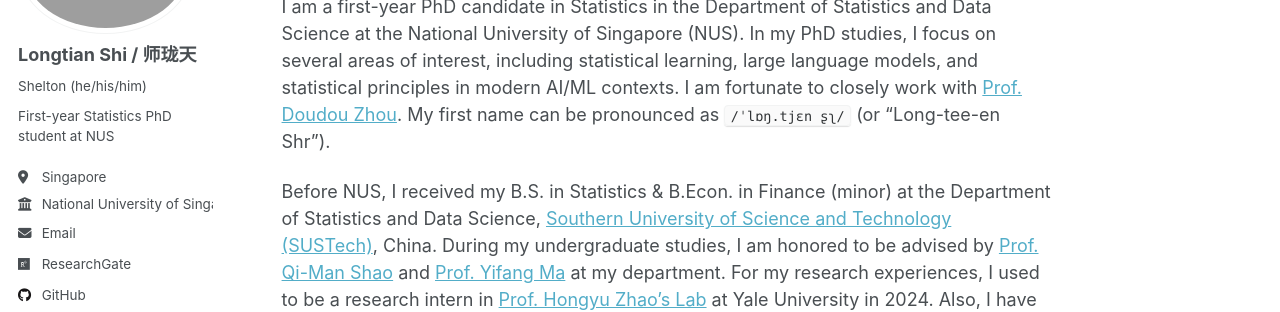
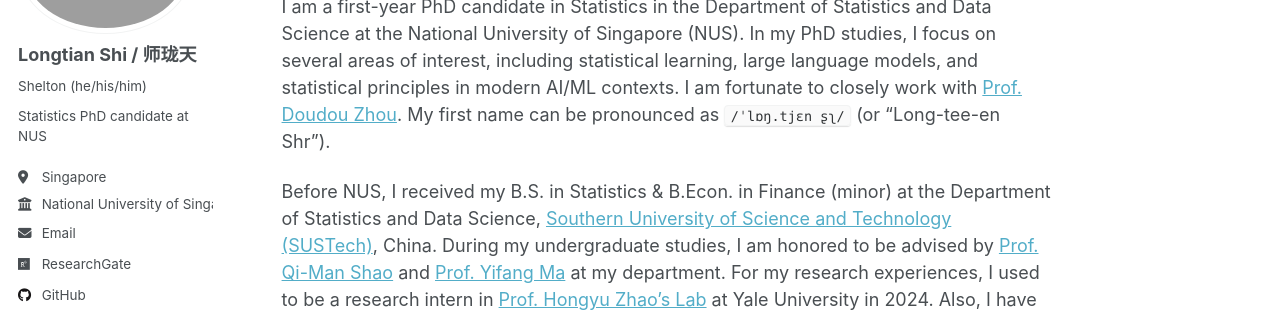
Before and after one commit to statslt/statslt.github.io, a Jekyll site: the page built from _pages/about.md, in a window 1280 px wide. Shown: the part 199-511 px from the top of the page. Built offline with Jekyll 4.4.1, drawn with Linux system fonts in a browser that asks for light colours.

Commit message:
Update _config.yml
Signed-off-by: shelton <124960483+statslt@users.noreply.github.com>

```diff
--- a/_config.yml
+++ b/_config.yml
@@ -25,7 +25,7 @@ author:
   avatar           : "SF.jpg"
   name             : "Longtian Shi / 师珑天"
   pronouns         : "Shelton (he/his/him)"
-  bio              : "First-year Statistics PhD student at NUS"
+  bio              : "Statistics PhD candidate at NUS"
   location         : "Singapore"
   employer         : "National University of Singapore"
   uri              : # URL
```
